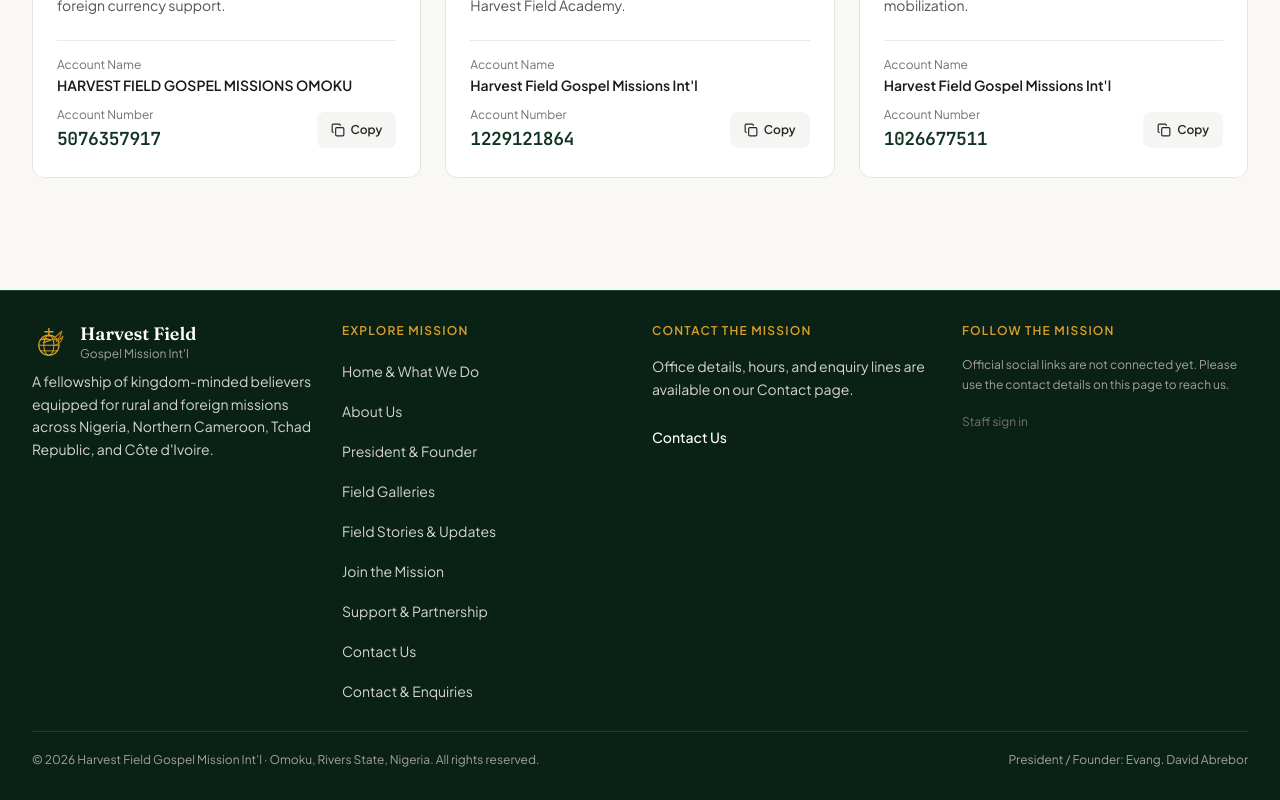
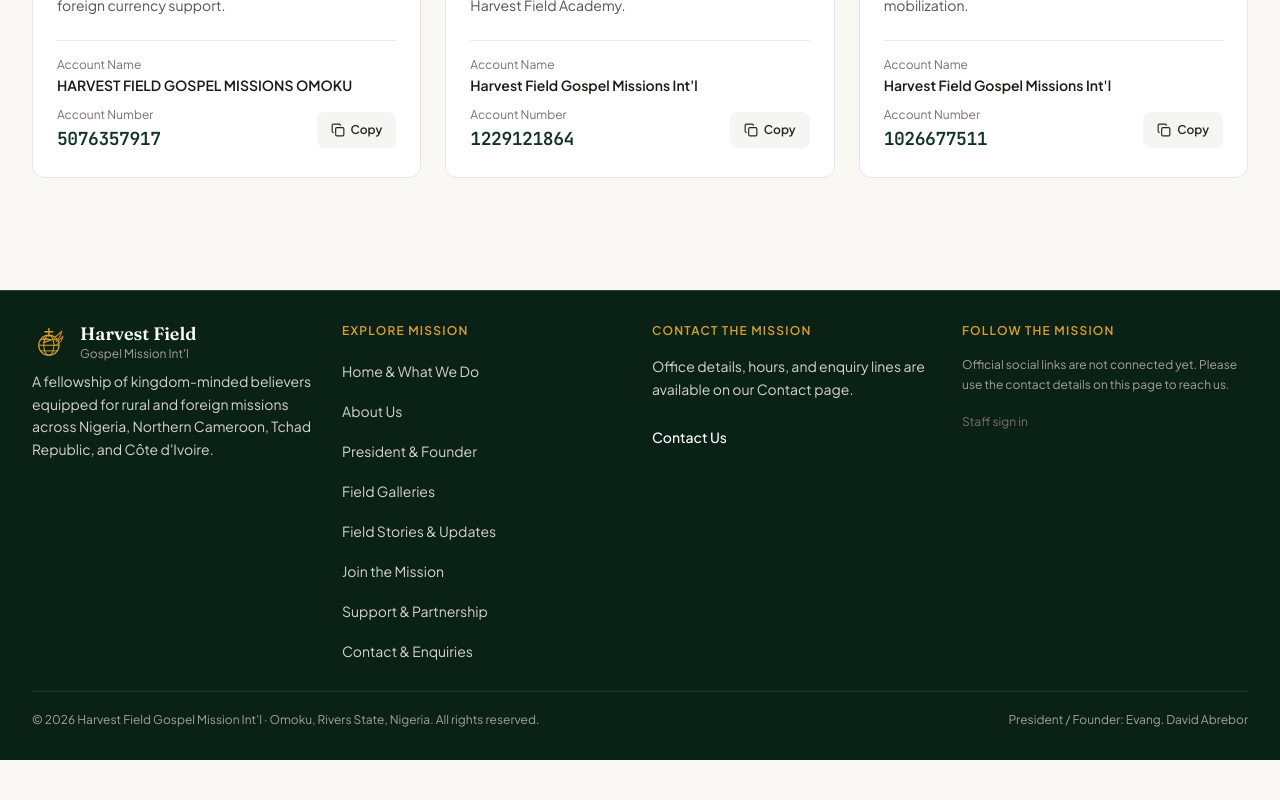
Before and after one commit to harvestfieldgospelmission-creator/Harvestfield, a React (Vite) app: page / in a window 1280 px wide. Shown: the part 5363-6163 px from the top of the page. After the commit the page ends 6123 px from the top, so only its background shows below. Built offline with nearby package versions, Linux system fonts and the light colour scheme; no server answers.

Commit message:
Remove duplicate footer contact link

```diff
--- a/src/components/Footer.tsx
+++ b/src/components/Footer.tsx
@@ -45,7 +45,6 @@ export const Footer: React.FC<FooterProps> = ({ onNavigate }) => {
                 { id: 'journal' as PageId, label: 'Field Stories & Updates' },
                 { id: 'join' as PageId, label: 'Join the Mission' },
                 { id: 'partner' as PageId, label: 'Support & Partnership' },
-                { id: 'contact' as PageId, label: 'Contact Us' },
                 { id: 'contact' as PageId, label: 'Contact & Enquiries' },
               ].map((link) => (
                 <li key={link.id}>
```
